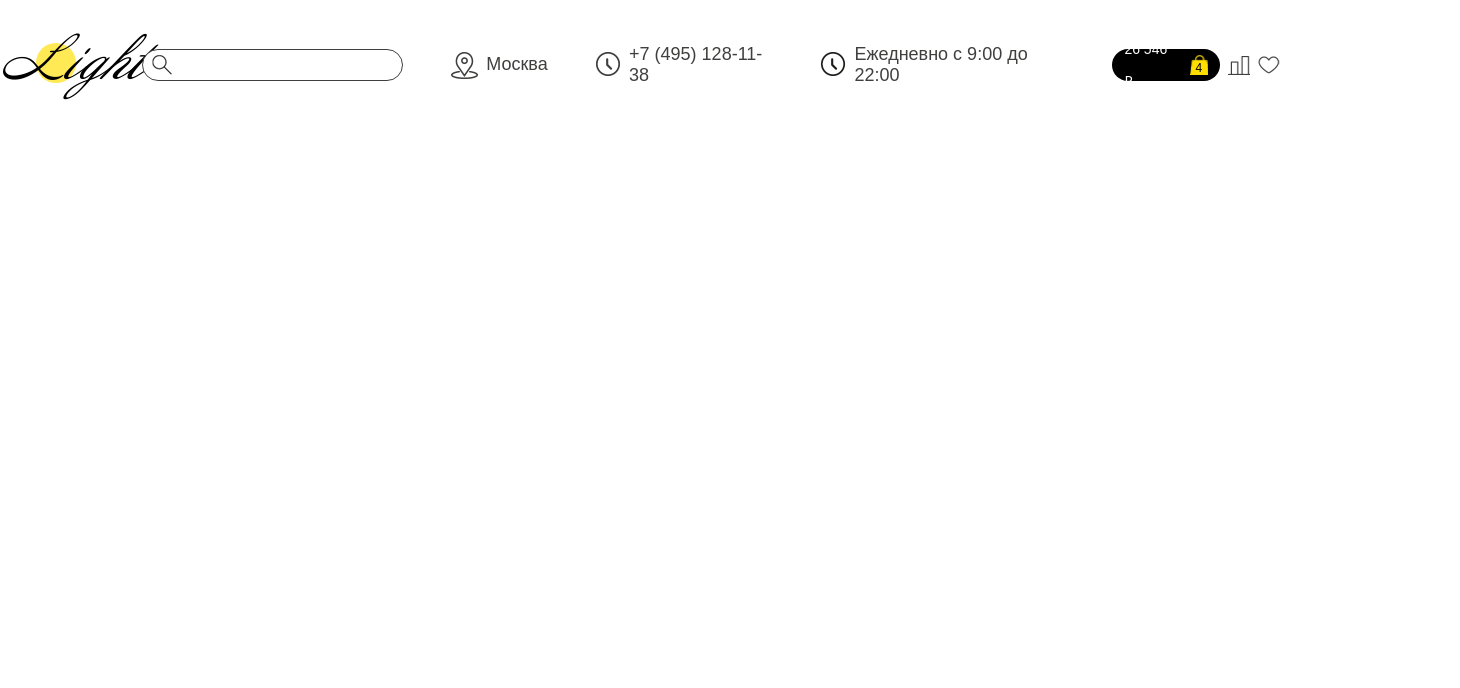
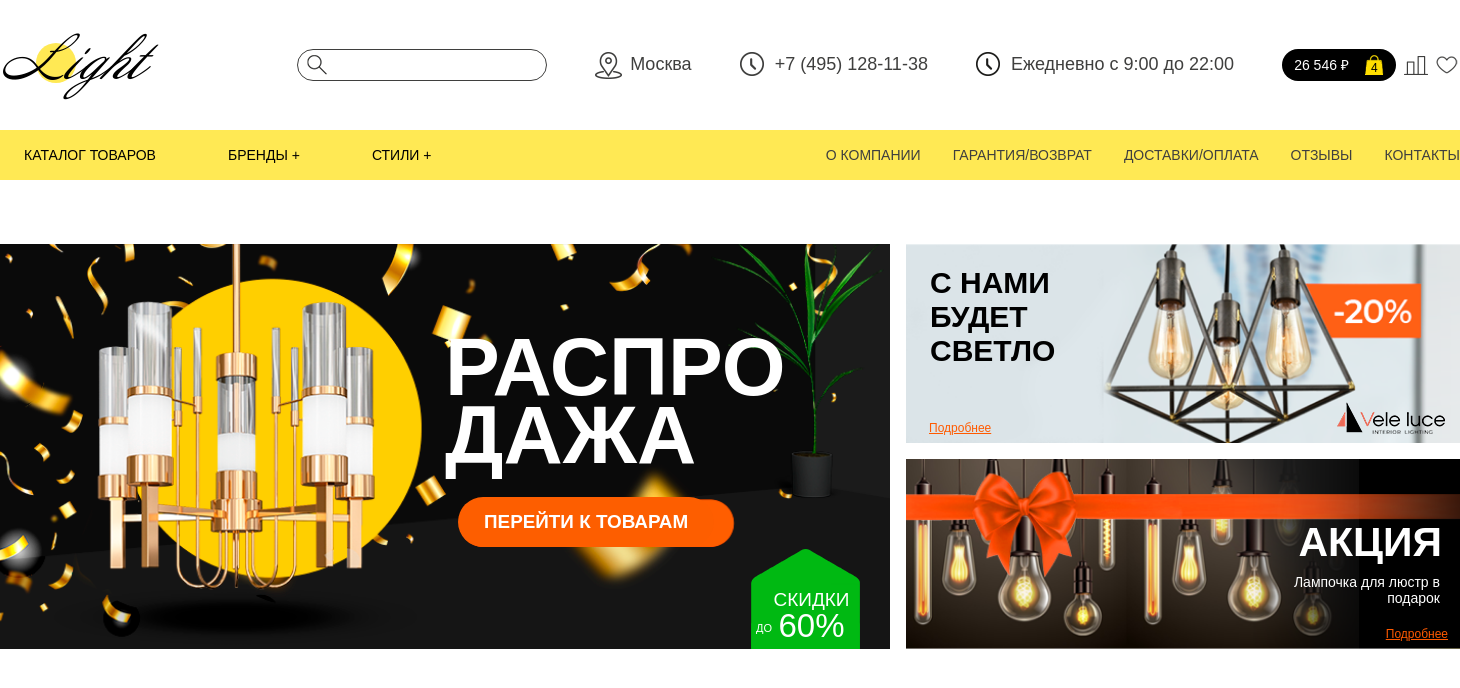
Before and after one commit to subreax/mag-svet, a plain HTML site: page src/index.html in a window 1280 px wide. Shown: the whole page, 1460 px wide, since content can reach past the window. Drawn offline with Linux system fonts and the light colour scheme.

Commit message:
Добавление навигации, промо баннеров

```diff
--- a/src/index.html
+++ b/src/index.html
@@ -7,8 +7,7 @@
     <link rel="stylesheet" href="style.css">
 </head>
 <body>
-    <div class="root-container">
-        <header>
+    <header class="stdw">
         <div class="logo pointer">
             <p>Light</p>
             <div class="logo__circle"></div>
@@ -47,13 +46,52 @@
     </header>
 
     <nav class="nav-main">
+        <div class="nav-main-content stdw">
+            <ul class="nav-main__catalog row-cv g24">
+                <li>Каталог товаров</li>
+                <li>Бренды +</li>
+                <li>Стили +</li>
+            </ul>
+
+            <ul class="nav-main__links row-cv g32">
+                <li><a href="#">О компании</a></li>
+                <li><a href="#">Гарантия/возврат</a></li>
+                <li><a href="#">Доставки/оплата</a></li>
+                <li><a href="#">Отзывы</a></li>
+                <li><a href="#">Контакты</a></li>
+            </ul>
+        </div>
     </nav>
 
     <main>
+        <div class="promo stdw">
+            <div class="promo-1 r12c1">
+                <img src="images/sale1.png" alt="TODO" class="promo-img">
+                <p class="promo-1__title">РАСПРОДАЖА</p>
+                <a href="#" class="promo-1__link">ПЕРЕЙТИ К ТОВАРАМ</a>
+                <div class="promo-1__hexagon">
+                    <p class="promo-1__sales60"><span class="promo-text19">Скидки</span> <span class="promo-text33">60%</span></p>
+                    <p class="promo-1__upto">ДО</p>
+                </div>
+            </div>
+
+            <div class="promo-2 r1c2">
+                <img src="images/vele_luce.png" alt="TODO" class="promo-img">
+                <img src="images/logo_vele_luce.png" alt="TODO" class="promo-2__logo">
+                <p class="promo-2__title">С нами будет светло</p>
+                <a href="#" class="promo-2__link promo-link">Подробнее</a>
+            </div>
+
+            <div class="promo-3 r2c2">
+                <img src="images/bulb_gift.png" alt="TODO" class="promo-img">
+                <p class="promo-3__title">Акция</p>
+                <p class="promo-3__subtitle">Лампочка для люстр в подарок</p>
+                <a href="#" class="promo-3__link promo-link">Подробнее</a>
+            </div>
+        </div>
     </main>
 
     <footer>
     </footer>
-    </div>
 </body>
 </html>
--- a/src/style.css
+++ b/src/style.css
@@ -13,11 +13,6 @@
 body {
     font-size: 18px;
     font-family: Montserrat, sans-serif;
-}
-
-.root-container {
-    margin: 0 auto;
-    max-width: 1460px;
 }
 
 .ic-location {
@@ -74,10 +69,22 @@ body {
     gap: 16px;
 }
 
+.g24 {
+    gap: 24px;
+}
+
+.g32 {
+    gap: 32px;
+}
+
 .pointer {
     cursor: pointer;
 }
 
+.stdw {
+    width: 1460px;
+    margin: 0 auto;
+}
 
 
 header {
@@ -117,6 +124,7 @@ header {
 
 .header-item {
     color: #3f3f3e;
+    white-space: nowrap;
 }
 
 .header-item__text {
@@ -136,6 +144,7 @@ header {
 
 .search-input input[type="text"] {
     box-sizing: border-box;
+    max-width: 250px;
     border: 1px solid #3f3f3e;
     height: 32px;
     border-radius: 16px;
@@ -163,6 +172,7 @@ header {
     border-radius: 100px;
     font-size: 14px;
     padding: 0 12px;
+    white-space: nowrap;
 }
 
 .basket-info__icon {
@@ -183,3 +193,218 @@ header {
     left: 50%;
     transform: translate(-52%, -27%);
 }
+
+
+.nav-main {
+    background-color: #ffe954;
+    width: 100%;
+    min-width: 1460px;
+}
+
+.nav-main-content {
+    display: flex;
+    justify-content: space-between;
+    align-items: center;
+    height: 50px;
+    overflow: hidden;
+}
+
+.nav-main__catalog {
+    text-transform: uppercase;
+    font-size: 14px;
+    list-style-type: none;
+}
+
+.nav-main__catalog li {
+    line-height: 24px;
+    padding: 0 24px;
+    cursor: pointer;
+    border-radius: 50px;
+    transition: background-color 0.15s;
+}
+
+.nav-main__catalog li:hover {
+    background: white;
+}
+
+.nav-main__links li {
+    text-transform: uppercase;
+    font-size: 14px;
+    list-style-type: none;
+}
+
+.nav-main__links li a {
+    color: #3f3f3e;
+    text-decoration: none;
+    border-bottom: 1px solid transparent;
+    transition: color 0.15s, border-color 0.15s;
+}
+
+.nav-main__links li:hover a {
+    color: black;
+    border-color: inherit;
+}
+
+
+.promo {
+    margin-top: 64px;
+    display: grid;
+    gap: 16px;
+    grid-template-columns: 890px auto;
+}
+
+.promo-img {
+    width: 100%;
+    height: 100%;
+    object-fit: cover;
+}
+
+.promo-link {
+    color: #ff5a00;
+    font-size: 12px;
+}
+
+.r12c1 {
+    grid-column: 1;
+    grid-row: 1 / span 2;
+}
+
+.r1c2 {
+    grid-row: 1;
+    grid-column: 2;
+}
+
+.r2c2 {
+    grid-column: 2;
+    grid-row: 2;
+}
+
+main {
+    min-width: 1460px;
+}
+
+.promo-1 {
+    position: relative;
+    color: white;
+}
+
+.promo-1__title {
+    position: absolute;
+    top: 22%;
+    left: 50%;
+    font-size: 82.09px;
+    line-height: 68px;
+    width: 380px;
+    font-weight: bold;
+    word-break: break-all;
+}
+
+.promo-1__link {
+    position: absolute;
+    top: 253px;
+    left: 458px;
+    text-decoration: none;
+    font-size: 18.87px;
+    font-weight: bold;
+    border: none;
+    border-radius: 100px;
+    padding: 14px 26px;
+    white-space: nowrap;
+
+    color: white;
+    background-color: #fd5e00;
+
+    cursor: pointer;
+}
+
+.promo-1__hexagon {
+    position: absolute;
+    right: 30px;
+    bottom: 0;
+    background-image: url(images/sale1_hexagon.png);
+    width: 109px;
+    height: 100px;
+    font-weight: 300;
+    line-height: 26px;
+}
+
+.promo-1__sales60 {
+    position: absolute;
+    bottom: 5px;
+    padding-left: 12px;
+    text-transform: uppercase;
+    text-align: center;
+}
+
+.promo-1__upto {
+    position: absolute;
+    bottom: 8px;
+    font-size: 11px;
+    left: 5px;
+}
+
+.promo-text19 {
+    font-size: 19px;
+}
+
+.promo-text33 {
+    font-size: 33px;
+}
+
+
+.promo-2 {
+    position: relative;
+}
+
+.promo-2__title {
+    position: absolute;
+    top: 22px;
+    left: 24px;
+    font-weight: bold;
+    text-transform: uppercase;
+    font-size: 30px;
+    width: 30%;
+}
+
+.promo-2__logo {
+    position: absolute;
+    right: 15px;
+    bottom: 9px;
+}
+
+.promo-2__link {
+    position: absolute;
+    left: 23px;
+    bottom: 8px;
+}
+
+
+.promo-3 {
+    position: relative;
+    color: white;
+}
+
+.promo-3__title {
+    position: absolute;
+    top: 60px;
+    right: 18px;
+    font-size: 41px;
+    font-weight: bold;
+    text-align: right;
+    text-transform: uppercase;
+}
+
+.promo-3__subtitle {
+    position: absolute;
+    top: 115px;
+    right: 20px;
+    font-size: 14px;
+    width: 160px;
+    text-align: right;
+}
+
+.promo-3__link {
+    position: absolute;
+    bottom: 8px;
+    right: 12px;
+}
```
Also changed, not shown: src/images/bulb_gift.png (added), src/images/logo_vele_luce.png (added), src/images/sale1.png (added), src/images/sale1_hexagon.png (added), src/images/vele_luce.png (added). Lines whose indentation alone changed are shown as unchanged.
